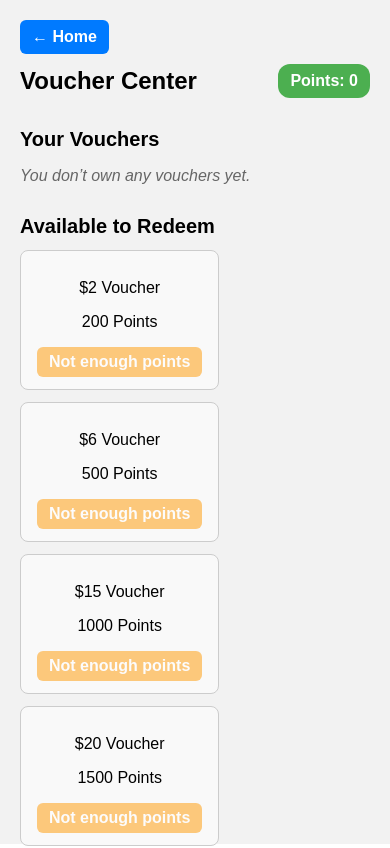
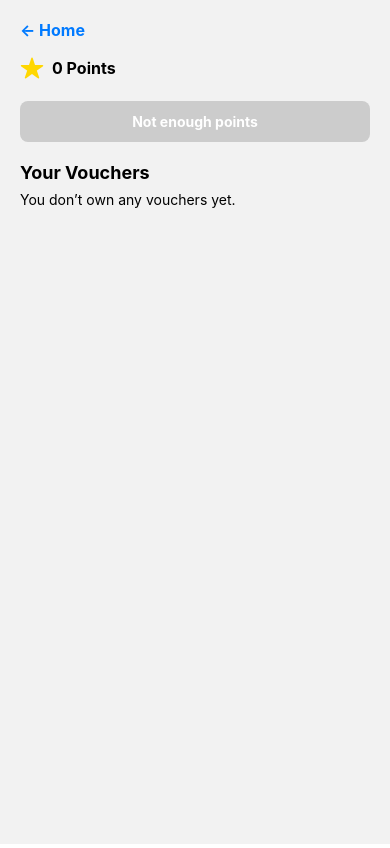
Before and after one commit to sri7373/Tech-Series-2025, a React Native app in the folder frontend/: screen /VoucherScreen in a window 390 px wide. Shown: the top 848 px of the page. Built offline with nearby package versions, Linux system fonts and the light colour scheme.

Commit message:
voucher system but cant redeem

```diff
--- a/frontend/screens/Vouchers.js
+++ b/frontend/screens/Vouchers.js
@@ -1,196 +1,139 @@
 import React, { useEffect, useState } from 'react';
-import { Alert } from 'react-native';
+import { View, Text, ScrollView, TouchableOpacity, ActivityIndicator, Alert } from 'react-native';
+import AsyncStorage from '@react-native-async-storage/async-storage';
+import { Ionicons } from '@expo/vector-icons';
 
-export default function VoucherPage({ token, userId, navigation }) {
-  const [points, setPoints] = useState(0);
-  const [ownedVouchers, setOwnedVouchers] = useState([]);
-  const [availableVouchers] = useState([
-    { pointsRequired: 200, value: 2 },
-    { pointsRequired: 500, value: 6 },
-    { pointsRequired: 1000, value: 15 },
-    { pointsRequired: 1500, value: 20 },
-    { pointsRequired: 2000, value: 32 },
-  ]);
-
-  const [hoveredVoucher, setHoveredVoucher] = useState(null);
-  const [hoverReturn, setHoverReturn] = useState(false);
+export default function VoucherPage({ navigation }) {
+  const [user, setUser] = useState(null);
+  const [canClaim, setCanClaim] = useState(false);
+  const [requiredPoints, setRequiredPoints] = useState(0);
+  const [myVouchers, setMyVouchers] = useState([]);
   const [loading, setLoading] = useState(true);
 
-  // Fetch user points and vouchers
   useEffect(() => {
-  const loadUserData = async () => {
+    const fetchData = async () => {
       setLoading(true);
       try {
+        const token = await AsyncStorage.getItem('userToken');
+        const userId = await AsyncStorage.getItem('userId');
+
         if (!token || !userId) {
-        Alert.alert("Error", "Missing token or userId.");
+          Alert.alert('Error', 'Please log in first.');
           setLoading(false);
           return;
         }
 
-      // Fetch user data using props
-      const response = await fetch(`http://localhost:3000/api/users/${userId}`, {
-        method: 'GET',
-        headers: { 'Content-Type': 'application/json', 'x-auth-token': token },
+        // 1. Fetch user info (points)
+        const userRes = await fetch(`http://localhost:3000/api/users/${userId}`, {
+          headers: { 'x-auth-token': token }
         });
-      const data = await response.json();
+        const userData = await userRes.json();
+        if (!userRes.ok) {
+          Alert.alert('Error', userData.error || 'Failed to fetch user data');
+          setLoading(false);
+          return;
+        }
+        setUser(userData);
 
-      if (response.ok) {
-        console.log('Fetched user data:', data);
-        setPoints(data.points || 0); // <-- THIS IS YOUR POINTS
-        setOwnedVouchers(data.vouchers || []);
-      } else {
-        Alert.alert('Error', data.error || 'Failed to fetch user data');
+        // 2. Fetch voucher claim eligibility
+        const checkRes = await fetch('http://localhost:3000/api/vouchers/check', {
+          headers: { 'x-auth-token': token }
+        });
+        const checkData = await checkRes.json();
+        if (checkRes.ok) {
+          setCanClaim(checkData.canClaim);
+          setRequiredPoints(checkData.requiredPoints);
         }
+
+        // 3. Fetch user's claimed vouchers
+        const myVouchersRes = await fetch('http://localhost:3000/api/vouchers/my-vouchers', {
+          headers: { 'x-auth-token': token }
+        });
+        const myVouchersData = await myVouchersRes.json();
+        if (myVouchersRes.ok) setMyVouchers(myVouchersData);
+
       } catch (err) {
         console.error(err);
-      Alert.alert('Error', 'Network error while fetching user data');
+        Alert.alert('Error', 'Network error');
       } finally {
         setLoading(false);
       }
     };
 
-  loadUserData();
-}, [token, userId]);
+    fetchData();
+  }, []);
 
-  const handleRedeem = async (voucher) => {
-    if (points < voucher.pointsRequired) {
-      alert('Not enough points to redeem this voucher.');
-      return;
-    }
+  const handleClaimVoucher = async () => {
+    try {
+      const token = await AsyncStorage.getItem('userToken');
 
-    try {
-      const response = await fetch(`http://localhost:3000/api/users/${userId}/redeem`, {
+      const res = await fetch('http://localhost:3000/api/vouchers/claim', {
         method: 'POST',
-        headers: {
-          'Content-Type': 'application/json',
-          'x-auth-token': token,
-        },
-        body: JSON.stringify({ voucher }),
+        headers: { 'Content-Type': 'application/json', 'x-auth-token': token },
       });
+      const data = await res.json();
 
-      const data = await response.json();
-      if (data.success) {
-        alert(`Redeemed $${voucher.value} voucher!`);
-        setPoints(data.updatedPoints);
-        setOwnedVouchers([...ownedVouchers, voucher]);
+      if (res.ok && data.success) {
+        Alert.alert('Success', `Voucher claimed! Code: ${data.voucher.code}`);
+        setUser({ ...user, points: data.remainingPoints });
+        setMyVouchers([...myVouchers, data.voucher]);
+        setCanClaim(false);
       } else {
-        alert('Failed to redeem voucher.');
+        Alert.alert('Error', data.error || 'Failed to claim voucher');
       }
     } catch (err) {
       console.error(err);
-      alert('Error redeeming voucher.');
+      Alert.alert('Error', 'Network error');
     }
   };
 
-  if (loading) return <p>Loading user data...</p>;
+  if (loading) return <ActivityIndicator size="large" color="#007AFF" style={{ marginTop: 50 }} />;
 
   return (
-    <div style={styles.container}>
+    <ScrollView style={{ padding: 20 }}>
       {/* Return/Home Button */}
-      <div
+      <TouchableOpacity onPress={() => navigation.navigate('Home')} style={{ marginBottom: 15 }}>
+        <Text style={{ color: '#007AFF', fontWeight: 'bold', fontSize: 16 }}>← Home</Text>
+      </TouchableOpacity>
+
+      {/* Points */}
+      <View style={{ flexDirection: 'row', alignItems: 'center', marginBottom: 20 }}>
+        <Ionicons name="star" size={24} color="#FFD700" />
+        <Text style={{ marginLeft: 8, fontSize: 16, fontWeight: 'bold' }}>
+          {user?.points ?? 0} Points
+        </Text>
+      </View>
+
+      {/* Claim Voucher */}
+      <TouchableOpacity
+        onPress={handleClaimVoucher}
+        disabled={!canClaim}
         style={{
-          ...styles.touchableReturnButton,
-          backgroundColor: hoverReturn ? '#005BBB' : '#007AFF',
+          padding: 12,
+          borderRadius: 8,
+          marginBottom: 20,
+          backgroundColor: canClaim ? '#FF9800' : '#ccc',
         }}
-        onClick={() => navigation && navigation.navigate('Home')}
-        onMouseEnter={() => setHoverReturn(true)}
-        onMouseLeave={() => setHoverReturn(false)}
       >
-        ← Home
-      </div>
+        <Text style={{ color: '#fff', fontWeight: 'bold', textAlign: 'center' }}>
+          {canClaim ? `Claim Voucher (${requiredPoints} Points)` : 'Not enough points'}
+        </Text>
+      </TouchableOpacity>
 
-      {/* Header */}
-      <div style={styles.header}>
-        <h2 style={styles.title}>Voucher Center</h2>
-        <div style={styles.pointsBadge}>Points: {points}</div>
-      </div>
-
-      {/* Owned Vouchers */}
-      <div style={styles.section}>
-        <h3 style={styles.sectionTitle}>Your Vouchers</h3>
-        {ownedVouchers.length === 0 ? (
-          <p style={styles.noVouchers}>You don’t own any vouchers yet.</p>
+      {/* Claimed Vouchers */}
+      <Text style={{ fontSize: 18, fontWeight: 'bold', marginBottom: 8 }}>Your Vouchers</Text>
+      {myVouchers.length === 0 ? (
+        <Text>You don’t own any vouchers yet.</Text>
       ) : (
-          <div style={styles.voucherList}>
-            {ownedVouchers.map((v, idx) => (
-              <div key={idx} style={styles.voucherCard}>
-                <p>${v.value} Voucher</p>
-              </div>
-            ))}
-          </div>
+        myVouchers.map((v, idx) => (
+          <View key={idx} style={{ padding: 12, borderWidth: 1, borderRadius: 8, marginBottom: 8 }}>
+            <Text>Code: {v.code}</Text>
+            <Text>Discount: {v.discount}%</Text>
+            <Text>Expires: {new Date(v.expires).toLocaleDateString()}</Text>
+            <Text>Used: {v.used ? 'Yes' : 'No'}</Text>
+          </View>
+        ))
       )}
-      </div>
-
-      {/* Available Vouchers */}
-      <div style={styles.section}>
-        <h3 style={styles.sectionTitle}>Available to Redeem</h3>
-        <div style={styles.voucherList}>
-          {availableVouchers.map((v, idx) => (
-            <div key={idx} style={styles.voucherCard}>
-              <p>${v.value} Voucher</p>
-              <p>{v.pointsRequired} Points</p>
-              <div
-                style={{
-                  ...styles.touchableRedeemButton,
-                  backgroundColor: hoveredVoucher === idx ? '#FFB74D' : '#FF9800',
-                  opacity: points >= v.pointsRequired ? 1 : 0.5,
-                  cursor: points >= v.pointsRequired ? 'pointer' : 'not-allowed',
-                }}
-                onClick={() => points >= v.pointsRequired && handleRedeem(v)}
-                onMouseEnter={() => setHoveredVoucher(idx)}
-                onMouseLeave={() => setHoveredVoucher(null)}
-              >
-                {points >= v.pointsRequired ? 'Redeem' : 'Not enough points'}
-              </div>
-            </div>
-          ))}
-        </div>
-      </div>
-    </div>
+    </ScrollView>
   );
 }
-
-const styles = {
-  container: { padding: '20px', fontFamily: 'Arial, sans-serif' },
-  touchableReturnButton: {
-    display: 'inline-block',
-    padding: '8px 12px',
-    marginBottom: '10px',
-    color: '#fff',
-    fontWeight: 'bold',
-    borderRadius: '6px',
-    userSelect: 'none',
-    transition: 'background-color 0.2s',
-    textAlign: 'center',
-  },
-  header: { display: 'flex', justifyContent: 'space-between', alignItems: 'center', marginBottom: '20px' },
-  title: { margin: 0 },
-  pointsBadge: {
-    backgroundColor: '#4CAF50',
-    color: '#fff',
-    padding: '8px 12px',
-    borderRadius: '12px',
-    fontWeight: 'bold',
-  },
-  section: { marginTop: '30px' },
-  sectionTitle: { fontSize: '20px', marginBottom: '12px' },
-  noVouchers: { color: '#666', fontStyle: 'italic' },
-  voucherList: { display: 'flex', gap: '12px', flexWrap: 'wrap' },
-  voucherCard: {
-    border: '1px solid #ccc',
-    padding: '12px 16px',
-    borderRadius: '8px',
-    minWidth: '120px',
-    textAlign: 'center',
-    backgroundColor: '#f9f9f9',
-  },
-  touchableRedeemButton: {
-    marginTop: '8px',
-    padding: '6px 12px',
-    borderRadius: '6px',
-    color: '#fff',
-    fontWeight: 'bold',
-    userSelect: 'none',
-    transition: 'background-color 0.2s',
-  },
-};
```
Lines whose indentation alone changed are shown as unchanged.
